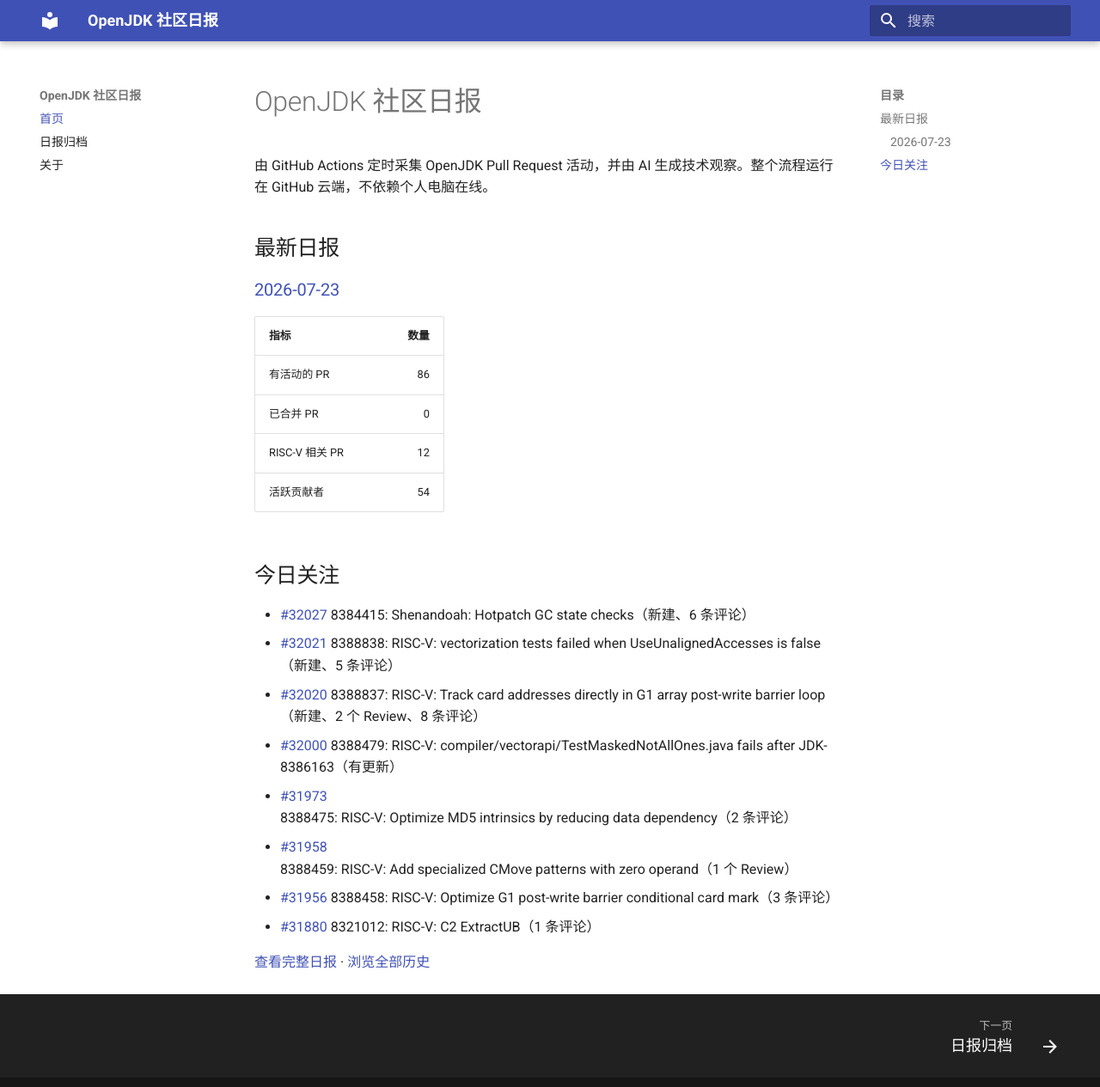
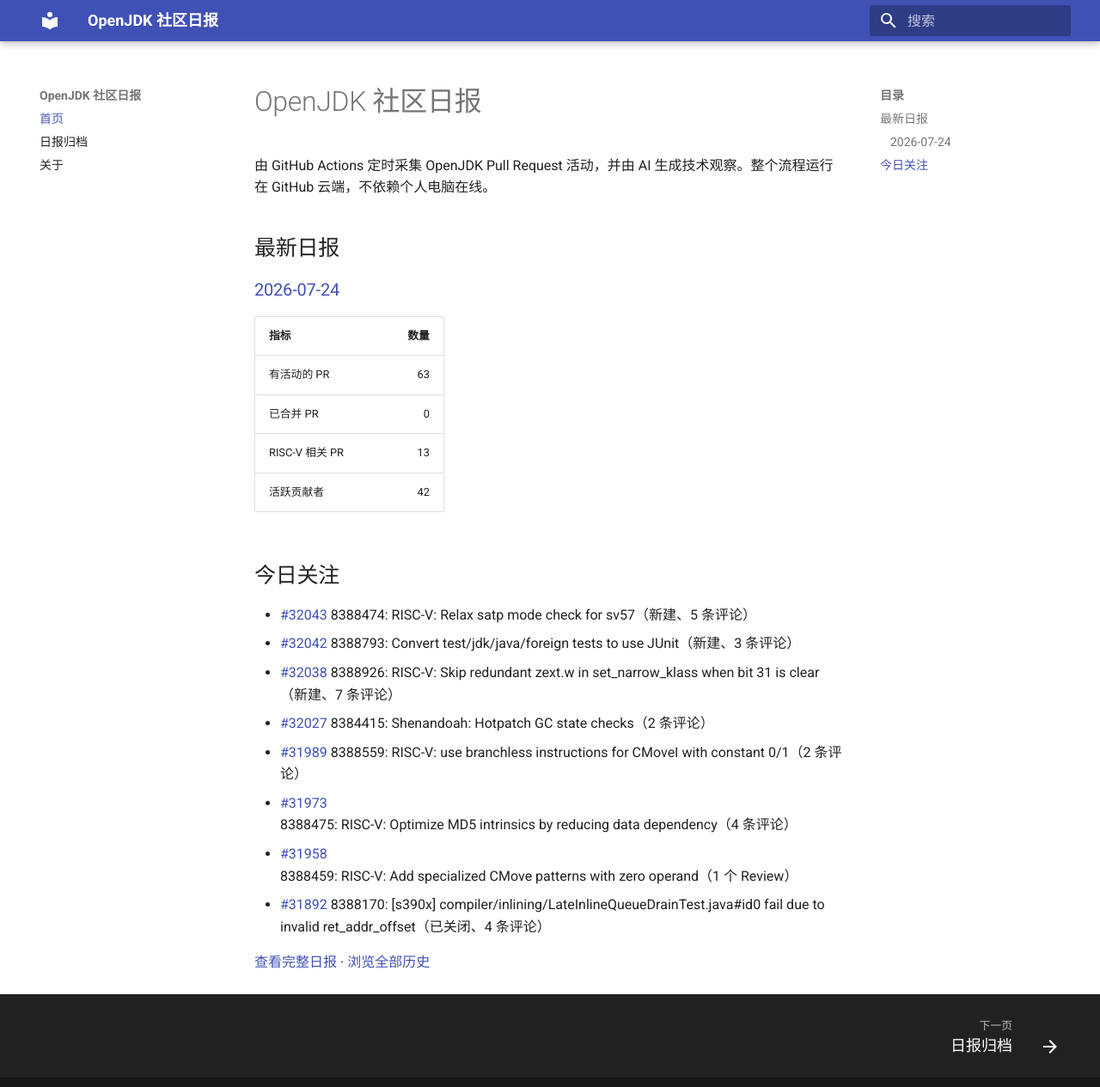
Before and after one commit to DingliZhang/openjdk-daily, an MkDocs documentation site: the page built from docs/index.md, in a window 1280 px wide and 1278 px high. Shown: the top 1265 px of the window at 86% size. Built offline with MkDocs 1.6.1 and Material for MkDocs 9.7.7, drawn with Linux system fonts in a browser that asks for light colours.

Commit message:
report: add OpenJDK daily report

```diff
--- a/docs/index.md
+++ b/docs/index.md
@@ -4,24 +4,24 @@
 
 ## 最新日报
 
-### [2026-07-23](reports/2026/2026-07-23.md)
+### [2026-07-24](reports/2026/2026-07-24.md)
 
 | 指标 | 数量 |
 |---|---:|
-| 有活动的 PR | 86 |
+| 有活动的 PR | 63 |
 | 已合并 PR | 0 |
-| RISC-V 相关 PR | 12 |
-| 活跃贡献者 | 54 |
+| RISC-V 相关 PR | 13 |
+| 活跃贡献者 | 42 |
 
 ## 今日关注
 
-- [#32027](https://github.com/openjdk/jdk/pull/32027) 8384415: Shenandoah: Hotpatch GC state checks（新建、6 条评论）
-- [#32021](https://github.com/openjdk/jdk/pull/32021) 8388838: RISC-V: vectorization tests failed when UseUnalignedAccesses is false（新建、5 条评论）
-- [#32020](https://github.com/openjdk/jdk/pull/32020) 8388837: RISC-V: Track card addresses directly in G1 array post-write barrier loop（新建、2 个 Review、8 条评论）
-- [#32000](https://github.com/openjdk/jdk/pull/32000) 8388479: RISC-V: compiler/vectorapi/TestMaskedNotAllOnes.java fails after JDK-8386163（有更新）
-- [#31973](https://github.com/openjdk/jdk/pull/31973) 8388475: RISC-V: Optimize MD5 intrinsics by reducing data dependency（2 条评论）
+- [#32043](https://github.com/openjdk/jdk/pull/32043) 8388474: RISC-V: Relax satp mode check for sv57（新建、5 条评论）
+- [#32042](https://github.com/openjdk/jdk/pull/32042) 8388793: Convert test/jdk/java/foreign tests to use JUnit（新建、3 条评论）
+- [#32038](https://github.com/openjdk/jdk/pull/32038) 8388926: RISC-V: Skip redundant zext.w in set_narrow_klass when bit 31 is clear（新建、7 条评论）
+- [#32027](https://github.com/openjdk/jdk/pull/32027) 8384415: Shenandoah: Hotpatch GC state checks（2 条评论）
+- [#31989](https://github.com/openjdk/jdk/pull/31989) 8388559: RISC-V: use branchless instructions for CMoveI with constant 0/1（2 条评论）
+- [#31973](https://github.com/openjdk/jdk/pull/31973) 8388475: RISC-V: Optimize MD5 intrinsics by reducing data dependency（4 条评论）
 - [#31958](https://github.com/openjdk/jdk/pull/31958) 8388459: RISC-V: Add specialized CMove patterns with zero operand（1 个 Review）
-- [#31956](https://github.com/openjdk/jdk/pull/31956) 8388458: RISC-V: Optimize G1 post-write barrier conditional card mark（3 条评论）
-- [#31880](https://github.com/openjdk/jdk/pull/31880) 8321012: RISC-V: C2 ExtractUB（1 条评论）
+- [#31892](https://github.com/openjdk/jdk/pull/31892) 8388170: [s390x] compiler/inlining/LateInlineQueueDrainTest.java#id0 fail due to invalid ret_addr_offset（已关闭、4 条评论）
 
-[查看完整日报](reports/2026/2026-07-23.md) · [浏览全部历史](reports/index.md)
+[查看完整日报](reports/2026/2026-07-24.md) · [浏览全部历史](reports/index.md)
```
Also changed, not shown: docs/reports/2026/2026-07-24.md (added, +186 -0 lines), docs/reports/index.md (+2 -1 lines), 1 other file.
